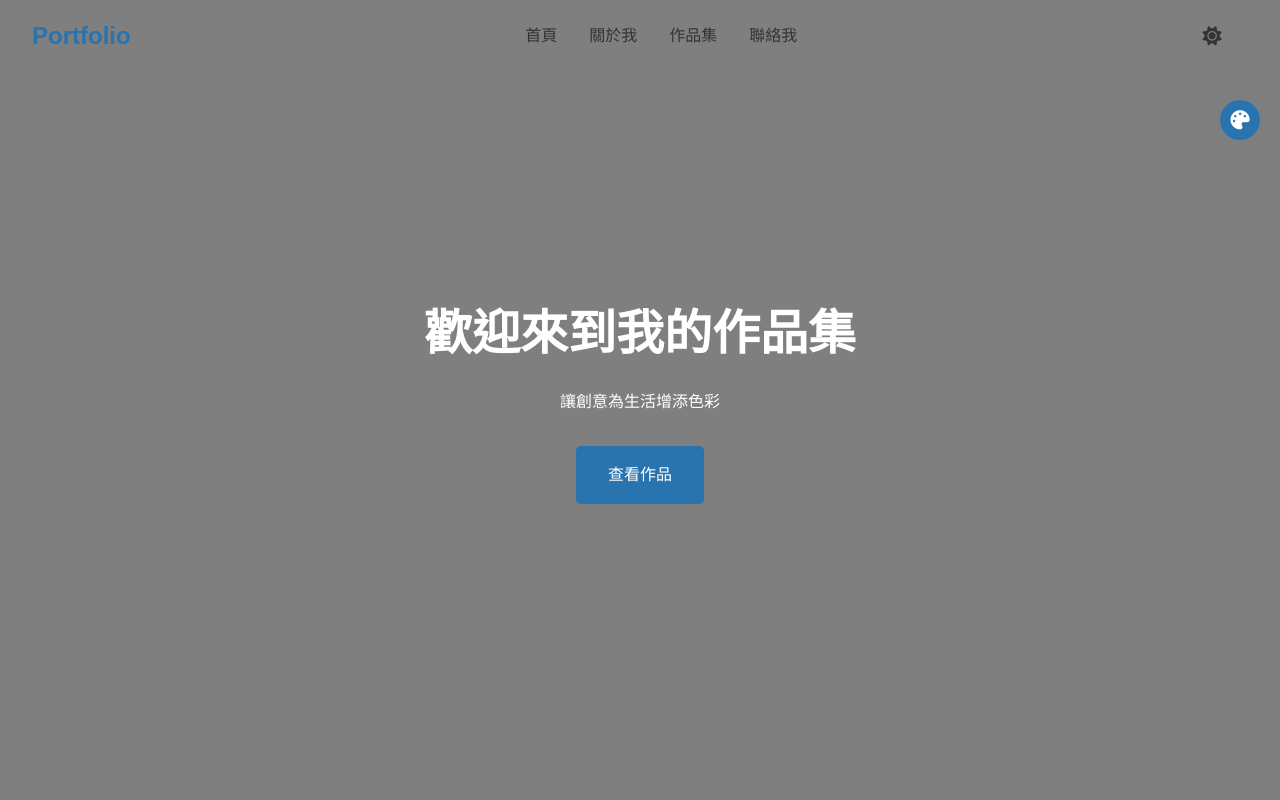
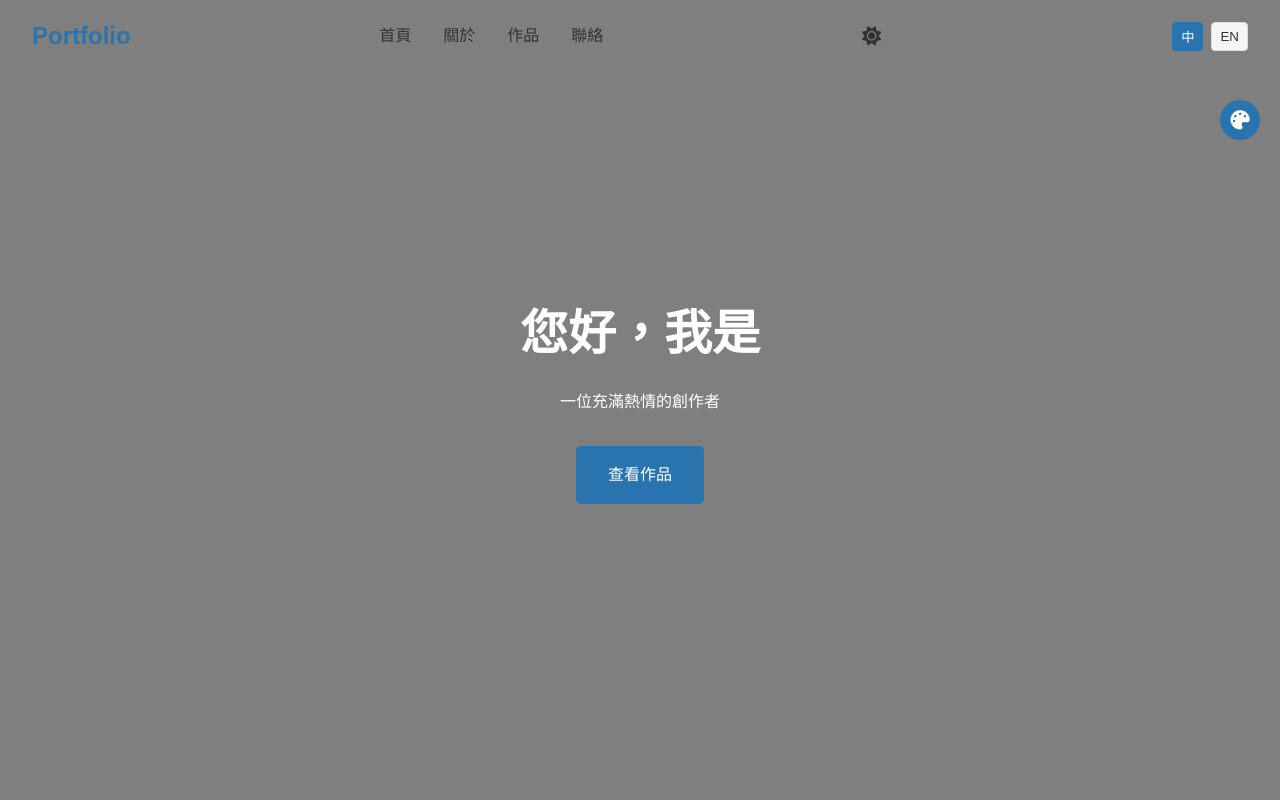
Before and after one commit to teniko0205/gallery, a plain HTML site: page index.html in a window 1280 px wide. Shown: the top 800 px of the page. Drawn offline with nearby package versions, Linux system fonts and the light colour scheme.

Commit message:
新增語言切換功能，包含中英文翻譯及按鈕樣式，並更新頁面內容以支持多語言顯示

```diff
--- a/css/style.css
+++ b/css/style.css
@@ -551,6 +551,33 @@ body {
     opacity: 0.9;
 }
 
+/* 語言切換按鈕樣式 */
+.lang-toggle {
+    display: flex;
+    gap: 0.5rem;
+    margin-left: 1rem;
+}
+
+.lang-btn {
+    background: var(--light-color);
+    color: var(--text-color);
+    border: 1px solid var(--border-color);
+    padding: 0.25rem 0.5rem;
+    border-radius: 4px;
+    cursor: pointer;
+    transition: all 0.3s ease;
+}
+
+.lang-btn:hover {
+    background: var(--hover-color);
+}
+
+.lang-btn.active {
+    background: var(--secondary-color);
+    color: var(--primary-color);
+    border-color: var(--secondary-color);
+}
+
 /* 響應式設計 */
 @media screen and (max-width: 768px) {
     .container {
--- a/index.html
+++ b/index.html
@@ -10,6 +10,9 @@
     <link href="https://unpkg.com/aos@2.3.1/dist/aos.css" rel="stylesheet">
     <!-- Custom CSS -->
     <link rel="stylesheet" href="css/style.css">
+    <!-- Language Files -->
+    <script src="js/lang/zh-tw.js"></script>
+    <script src="js/lang/en-us.js"></script>
 </head>
 <body>
     <!-- 捲動進度指示器 -->
@@ -26,6 +29,10 @@
         <div class="theme-toggle">
             <i class="fas fa-sun"></i>
             <i class="fas fa-moon"></i>
+        </div>
+        <div class="lang-toggle">
+            <button class="lang-btn" data-lang="zh-tw">中</button>
+            <button class="lang-btn" data-lang="en-us">EN</button>
         </div>
         <div class="theme-settings">
             <button class="theme-settings-toggle" aria-label="開啟主題設定">
--- /dev/null
+++ b/js/lang/en-us.js
@@ -0,0 +1,28 @@
+const enUS = {
+    nav: {
+        home: 'Home',
+        about: 'About',
+        works: 'Works',
+        contact: 'Contact'
+    },
+    hero: {
+        title: "Hi, I'm",
+        subtitle: 'A Passionate Creator',
+        cta: 'View Works'
+    },
+    about: {
+        title: 'About Me',
+        description: "I'm a professional designer and developer with years of hands-on experience. I'm dedicated to creating elegant and functional digital works."
+    },
+    works: {
+        title: 'Portfolio',
+        description: 'Here are some of my recent works'
+    },
+    contact: {
+        title: 'Contact Me',
+        name: 'Name',
+        email: 'Email',
+        message: 'Message',
+        submit: 'Submit'
+    }
+};
--- /dev/null
+++ b/js/lang/zh-tw.js
@@ -0,0 +1,28 @@
+const zhTW = {
+    nav: {
+        home: '首頁',
+        about: '關於',
+        works: '作品',
+        contact: '聯絡'
+    },
+    hero: {
+        title: '您好，我是',
+        subtitle: '一位充滿熱情的創作者',
+        cta: '查看作品'
+    },
+    about: {
+        title: '關於我',
+        description: '我是一位專業的設計師與開發者，擁有多年的實戰經驗。我致力於創造優雅且實用的數位作品。'
+    },
+    works: {
+        title: '作品集',
+        description: '這些是我近期完成的一些作品'
+    },
+    contact: {
+        title: '聯絡我',
+        name: '姓名',
+        email: '電子郵件',
+        message: '訊息',
+        submit: '發送'
+    }
+};
--- a/js/main.js
+++ b/js/main.js
@@ -315,3 +315,68 @@ resetThemeButton.addEventListener('click', resetTheme);
 document.addEventListener('DOMContentLoaded', () => {
     loadCustomTheme();
 });
+
+// 語言切換功能
+const langButtons = document.querySelectorAll('.lang-btn');
+const currentLang = localStorage.getItem('language') || 'zh-tw';
+let translations = currentLang === 'zh-tw' ? zhTW : enUS;
+
+// 初始化語言
+function initLanguage() {
+    document.documentElement.lang = currentLang;
+    updateLanguageButtons();
+    updateContent();
+}
+
+// 更新語言按鈕狀態
+function updateLanguageButtons() {
+    langButtons.forEach(btn => {
+        btn.classList.toggle('active', btn.dataset.lang === currentLang);
+    });
+}
+
+// 更新頁面內容
+function updateContent() {
+    // 導覽列
+    document.querySelector('.nav-links li:nth-child(1) a').textContent = translations.nav.home;
+    document.querySelector('.nav-links li:nth-child(2) a').textContent = translations.nav.about;
+    document.querySelector('.nav-links li:nth-child(3) a').textContent = translations.nav.works;
+    document.querySelector('.nav-links li:nth-child(4) a').textContent = translations.nav.contact;
+
+    // Hero 區塊
+    document.querySelector('.hero h1').textContent = translations.hero.title;
+    document.querySelector('.hero p').textContent = translations.hero.subtitle;
+    document.querySelector('.hero .cta-btn').textContent = translations.hero.cta;
+
+    // About 區塊
+    document.querySelector('#about h2').textContent = translations.about.title;
+    document.querySelector('#about p').textContent = translations.about.description;
+
+    // Works 區塊
+    document.querySelector('#works h2').textContent = translations.works.title;
+    document.querySelector('#works p').textContent = translations.works.description;
+
+    // Contact 區塊
+    document.querySelector('#contact h2').textContent = translations.contact.title;
+    document.querySelector('#contact [name="name"]').placeholder = translations.contact.name;
+    document.querySelector('#contact [name="email"]').placeholder = translations.contact.email;
+    document.querySelector('#contact [name="message"]').placeholder = translations.contact.message;
+    document.querySelector('#contact button[type="submit"]').textContent = translations.contact.submit;
+}
+
+// 監聽語言切換按鈕
+langButtons.forEach(btn => {
+    btn.addEventListener('click', () => {
+        const newLang = btn.dataset.lang;
+        if (newLang !== currentLang) {
+            localStorage.setItem('language', newLang);
+            translations = newLang === 'zh-tw' ? zhTW : enUS;
+            document.documentElement.lang = newLang;
+            updateLanguageButtons();
+            updateContent();
+        }
+    });
+});
+
+// 頁面載入時初始化語言
+document.addEventListener('DOMContentLoaded', initLanguage);
```
